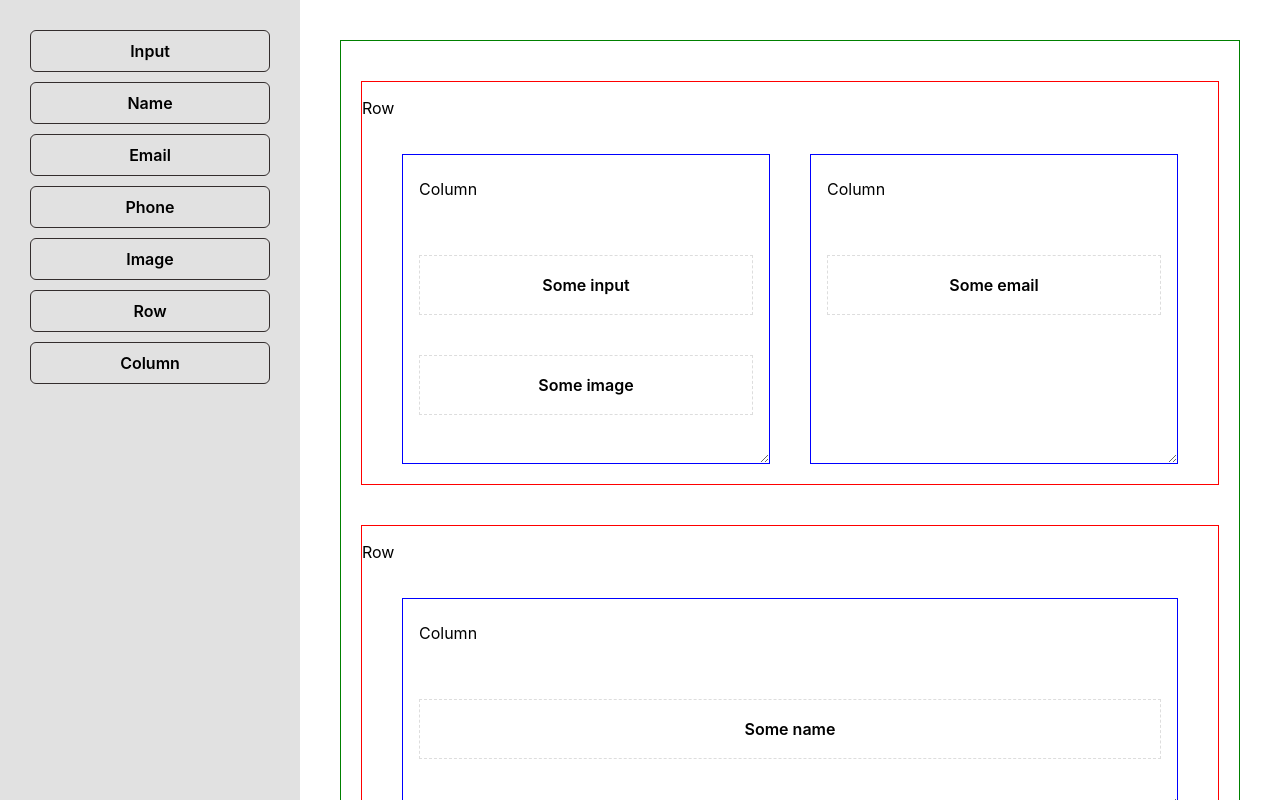
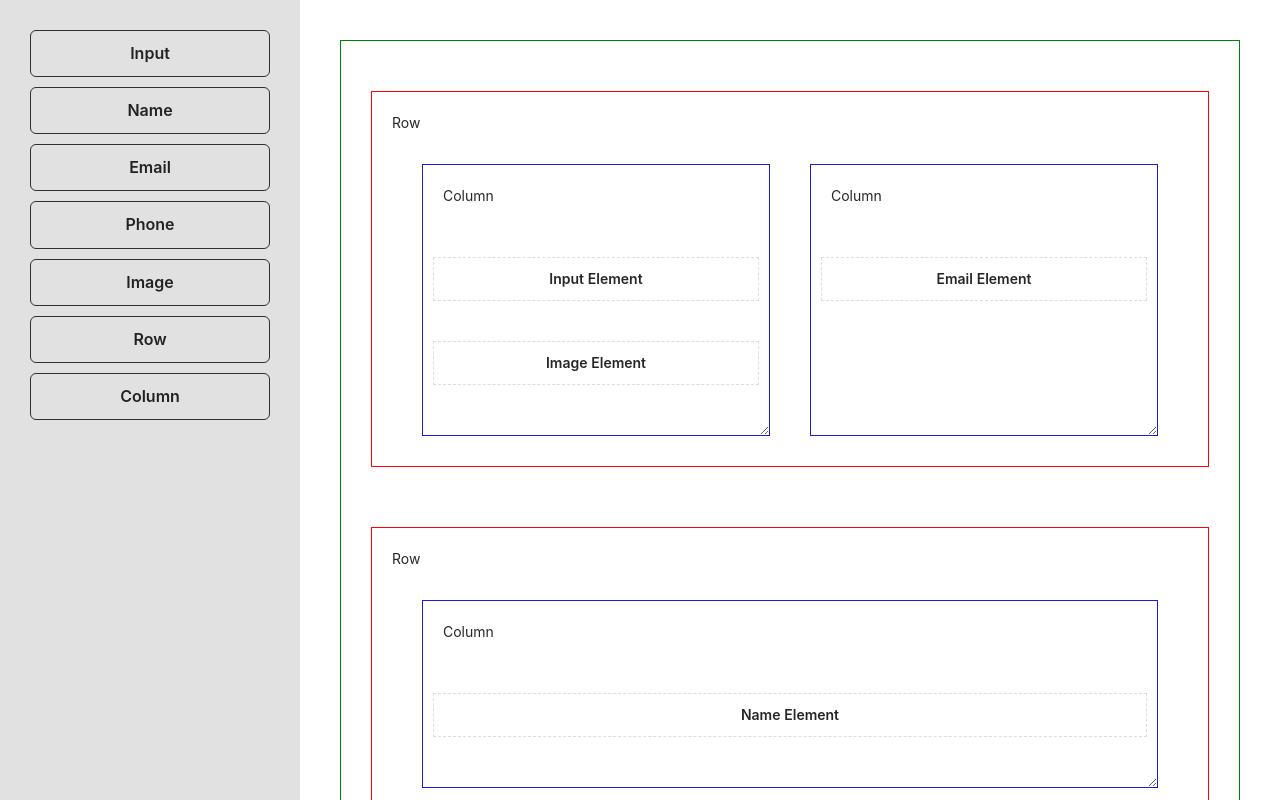
Before and after one commit to im-azad/xpeeddnd, a React (Create React App) app: page / in a window 1280 px wide. Shown: the top 800 px of the page. Built offline with nearby package versions, Linux system fonts and the light colour scheme.

Commit message:
added popup modal and fixed some issue

```diff
--- a/package.json
+++ b/package.json
@@ -6,6 +6,7 @@
     "@testing-library/jest-dom": "^5.16.5",
     "@testing-library/react": "^13.3.0",
     "@testing-library/user-event": "^13.5.0",
+    "antd": "^4.22.4",
     "classnames": "^2.3.1",
     "react": "^18.2.0",
     "react-dnd": "^16.0.1",
--- a/src/App.css
+++ b/src/App.css
@@ -1,7 +1,9 @@
+/* page style */
 .pageWrapper {
 	display: flex;
 }
 
+/* sidebar style */
 .sideBar {
 	flex: 0 0 300px;
 	background-color: #e1e1e1;
@@ -12,7 +14,7 @@
 	padding: 10px;
 	font-size: 16px;
 	font-weight: 600;
-	border: 1px solid rgb(51, 45, 45);
+	border: 1px solid #332d2d;
 	text-align: center;
 	text-transform: capitalize;
 	border-radius: 6px;
@@ -20,6 +22,8 @@
 .sidebarItem:not(:last-child) {
 	margin-bottom: 10px;
 }
+
+/* page container layout style  */
 .pageContainer {
 	flex: 0 0 calc(100% - 300px);
 	padding: 20px;
@@ -31,14 +35,12 @@
 	margin: 20px;
 	border: 1px solid green;
 }
+
+/*drop zone style*/
 .dropZone {
 	flex: 0 0 auto;
 	height: 40px;
 	transition: 200ms all;
-}
-
-.dropZone:nth-of-type(2n) {
-	display: none;
 }
 
 .dropZone.horizontalDrag {
@@ -54,54 +56,8 @@
 	background-color: green;
 	transition: 0.3s ease;
 }
-.trashDropZone.active {
-	transition: 0.3s ease;
-	background-color: red;
-}
 
-.component {
-	height: 60px;
-	padding: 10px;
-	background: #aaa;
-	display: grid;
-	align-items: center;
-	justify-content: center;
-	border: 1px dashed #ddd;
-	padding: 0.5rem 1rem;
-	background-color: #fff;
-}
-
-.column {
-	border: 1px solid blue;
-	/* flex: 1 1 100%; */
-	width: 100%;
-	max-width: 100%;
-	padding: 10px;
-	resize: horizontal;
-	overflow: hidden;
-	cursor: col-resize;
-}
-
-.columns {
-	display: flex;
-	padding: 20px 0;
-}
-
-.columnContainer {
-	display: flex;
-}
-
-.base {
-	padding: 0.5rem 1rem;
-	background-color: white;
-	cursor: move;
-}
-
-.row {
-	border: 1px solid red;
-	padding: 0;
-}
-
+/* trash drop zone style */
 .trashDropZone {
 	position: relative;
 	text-align: center;
@@ -115,16 +71,60 @@
 	justify-content: center;
 	border-radius: 6px;
 }
-
-.pageContainer {
-	display: flex;
-	flex: 1;
-	flex-direction: column;
-	margin-bottom: 100px;
+.trashDropZone.active {
+	transition: 0.3s ease;
+	background-color: red;
 }
 
+/* base style */
+.base {
+	padding: 0.5rem 1rem;
+	background-color: white;
+	cursor: move;
+}
+.base p {
+	cursor: pointer;
+	padding: 10px;
+	margin: 0;
+}
+
+/* row style */
+.row {
+	border: 1px solid red;
+	padding: 10px;
+	margin: 10px;
+}
+
+/* column style */
+.column {
+	border: 1px solid #1b1bd8;
+	width: 100%;
+	max-width: 100%;
+	padding: 10px;
+	resize: horizontal;
+	overflow: hidden;
+}
+
+.columns {
+	display: flex;
+	padding: 20px 0;
+}
+
+.columnContainer {
+	display: flex;
+}
+
+/* component style */
+.component {
+	display: grid;
+	grid-template-columns: 1fr;
+	justify-content: center;
+	border: 1px dashed #ddd;
+	background-color: #fff;
+}
 .componentContent {
 	text-align: center;
+	padding: 10px;
 	margin: 0;
 	font-weight: 600;
 }
--- a/src/components/Column.js
+++ b/src/components/Column.js
@@ -6,15 +6,19 @@ import Component from './Component';
 
 const style = {};
 const Column = ({ data, components, handleDrop, path }) => {
+	// react useRef hooks
 	const ref = useRef(null);
 
+	// column drag source useDrag hook
+	// type and item required.type must be either a string or a symbol and item should be object or function
 	const [{ isDragging }, drag] = useDrag({
+		type: COLUMN,
 		item: {
 			id: data.id,
 			children: data.children,
 			path,
 		},
-		type: COLUMN,
+
 		collect: (monitor) => ({
 			isDragging: monitor.isDragging(),
 		}),
@@ -23,6 +27,7 @@ const Column = ({ data, components, handleDrop, path }) => {
 	const opacity = isDragging ? 0 : 1;
 	drag(ref);
 
+	// renderComponent function return component
 	const renderComponent = (component, currentPath) => {
 		return (
 			<Component
@@ -40,12 +45,12 @@ const Column = ({ data, components, handleDrop, path }) => {
 			style={{ ...style, opacity }}
 			className='base draggable column'
 		>
-			<p>Column</p>
+			<p id={data.id}>Column</p>
 			{data.children?.map((component, index) => {
 				const currentPath = `${path}-${index}`;
 
 				return (
-					<React.Fragment key={component.id}>
+					<div key={component.id}>
 						<DropZone
 							data={{
 								path: currentPath,
@@ -54,7 +59,7 @@ const Column = ({ data, components, handleDrop, path }) => {
 							onDrop={handleDrop}
 						/>
 						{renderComponent(component, currentPath)}
-					</React.Fragment>
+					</div>
 				);
 			})}
 			<DropZone
--- a/src/components/Component.js
+++ b/src/components/Component.js
@@ -5,8 +5,11 @@ import { COMPONENT } from '../constants';
 const style = {
 	cursor: 'move',
 };
+
 const Component = ({ data, components, path }) => {
 	const ref = useRef(null);
+	// component drag source useDrag hook
+	// type and item required.type must be either a string or a symbol and item should be object or function
 
 	const [{ isDragging }, drag] = useDrag({
 		item: { id: data.id, path },
@@ -27,7 +30,9 @@ const Component = ({ data, components, path }) => {
 			style={{ ...style, opacity }}
 			className='component draggable'
 		>
-			<p className='componentContent'>{component?.content}</p>
+			<p className='componentContent' id={data.id}>
+				{component?.content}
+			</p>
 		</div>
 	);
 };
--- a/src/components/Container.js
+++ b/src/components/Container.js
@@ -1,12 +1,11 @@
 import React, { useCallback, useState } from 'react';
+import { Modal } from 'antd';
+import 'antd/dist/antd.css';
 import { SIDEBAR_ITEMS, SIDEBAR_ITEM, COMPONENT, COLUMN } from '../constants';
-
 import SidebarItem from './SidebarItem';
 import initialData from '../initial-data';
 import DropZone from './DropZone';
-
 import Row from './Row';
-
 import {
 	handleMoveSidebarComponentIntoParent,
 	handleMoveToDifferentParent,
@@ -17,25 +16,18 @@ import shortid from 'shortid';
 import TrashDropZone from './TrashDopZone';
 
 const Container = () => {
-	// initial page layout
+	// Initial page layout state declaration
 	const initialLayout = initialData.layout;
 	const initialComponents = initialData.components;
 	const [layout, setLayout] = useState(initialLayout);
 	const [components, setComponents] = useState(initialComponents);
+	//Modal state declaration
+	const [isModalVisible, setIsModalVisible] = useState(false);
+	const [modalText, setModalText] = useState('');
 
-	const handleDropToTrashBin = useCallback(
-		(dropZone, item) => {
-			const splitItemPath = item.path.split('-');
-			setLayout(handleRemoveItemFromLayout(layout, splitItemPath));
-		},
-		[layout]
-	);
-
+	// Handle drop component
 	const handleDrop = useCallback(
 		(dropZone, item) => {
-			console.log('dropZone', dropZone);
-			console.log('item', item);
-
 			const splitDropZonePath = dropZone.path.split('-');
 			const pathToDropZone = splitDropZonePath.slice(0, -1).join('-');
 
@@ -69,7 +61,7 @@ const Container = () => {
 				return;
 			}
 
-			// move down here since sidebar items dont have path
+			// move down here since sidebar items don't have path
 			const splitItemPath = item.path.split('-');
 			const pathToItem = splitItemPath.slice(0, -1).join('-');
 
@@ -87,8 +79,8 @@ const Container = () => {
 					return;
 				}
 
-				// 2.b. OR move different parent
-				// TODO FIX columns. item includes children
+				// 2.b. move different parent
+
 				setLayout(
 					handleMoveToDifferentParent(
 						layout,
@@ -112,6 +104,7 @@ const Container = () => {
 		},
 		[layout, components]
 	);
+	// Handle row component
 	const renderRow = (row, currentPath) => {
 		return (
 			<Row
@@ -123,22 +116,50 @@ const Container = () => {
 			/>
 		);
 	};
+	// Handle drop trash bin
+	const handleDropToTrashBin = useCallback(
+		(dropZone, item) => {
+			const splitItemPath = item.path.split('-');
+			setLayout(handleRemoveItemFromLayout(layout, splitItemPath));
+		},
+		[layout]
+	);
+
+	//Handle item id and show id popup modal
+	const handleId = (e) => {
+		let id = e.target.id;
+		if (id) {
+			setIsModalVisible(true);
+			setModalText(`Item id: ${id}`);
+		}
+	};
+
+	// Modal handler
+	const handleOk = () => {
+		setIsModalVisible(false);
+	};
+
+	const handleCancel = () => {
+		setIsModalVisible(false);
+	};
 
 	return (
 		<div className='pageWrapper'>
+			{/* Sidebar component */}
 			<div className='sideBar'>
 				{SIDEBAR_ITEMS?.map((sideBarItem, index) => (
 					<SidebarItem key={sideBarItem.id} data={sideBarItem} />
 				))}
 			</div>
+			{/* Page layout container */}
 			{
 				<div className='pageContainer'>
-					<div className='page'>
+					<div className='page' onClick={handleId}>
 						{layout.map((row, index) => {
 							const currentPath = `${index}`;
-
 							return (
 								<div key={row.id}>
+									{/* row dropZone component*/}
 									<DropZone
 										data={{
 											path: currentPath,
@@ -151,6 +172,7 @@ const Container = () => {
 								</div>
 							);
 						})}
+						{/* checked last dropZone component*/}
 						<DropZone
 							data={{
 								path: `${layout.length}`,
@@ -160,13 +182,23 @@ const Container = () => {
 							isLast
 						/>
 					</div>
-
+					{/* Trash dropzone component */}
 					<TrashDropZone
 						data={{
 							layout,
 						}}
 						onDrop={handleDropToTrashBin}
 					/>
+					{/* Popup modal */}
+					<Modal
+						title='Item Clicked'
+						centered
+						visible={isModalVisible}
+						onOk={handleOk}
+						onCancel={handleCancel}
+					>
+						<p>{modalText}</p>
+					</Modal>
 				</div>
 			}
 		</div>
--- a/src/components/DropZone.js
+++ b/src/components/DropZone.js
@@ -5,7 +5,10 @@ import { COMPONENT, SIDEBAR_ITEM, ROW, COLUMN } from '../constants';
 
 const ACCEPTS = [SIDEBAR_ITEM, COMPONENT, ROW, COLUMN];
 
+// dropZone component
 const DropZone = ({ data, onDrop, isLast, className }) => {
+	// DnD useDrop hooks provides drop target
+	// Specifying what types of data items the drop-target will accept and what props will collect
 	const [{ isOver, canDrop }, drop] = useDrop({
 		accept: ACCEPTS,
 		drop: (item, monitor) => {
@@ -18,9 +21,6 @@ const DropZone = ({ data, onDrop, isLast, className }) => {
 
 			// sidebar items can always be dropped anywhere
 			if (!itemPath) {
-				// if (data.childrenCount >= 3) {
-				//  return false;
-				// }
 				return true;
 			}
 
--- a/src/components/Row.js
+++ b/src/components/Row.js
@@ -7,7 +7,8 @@ import Column from './Column';
 const style = {};
 const Row = ({ data, components, handleDrop, path }) => {
 	const ref = useRef(null);
-
+	// row drag source useDrag hook
+	// type and item required.type must be either a string or a symbol and item should be object or function
 	const [{ isDragging }, drag] = useDrag({
 		item: {
 			id: data.id,
@@ -41,7 +42,7 @@ const Row = ({ data, components, handleDrop, path }) => {
 			style={{ ...style, opacity }}
 			className='base draggable row'
 		>
-			<p>Row</p>
+			<p id={data.id}>Row</p>
 			<div className='columns'>
 				{data.children.map((column, index) => {
 					const currentPath = `${path}-${index}`;
--- a/src/components/SidebarItem.js
+++ b/src/components/SidebarItem.js
@@ -2,6 +2,9 @@ import React from 'react';
 import { useDrag } from 'react-dnd';
 
 const SidebarItem = ({ data }) => {
+	// sidebarItem drag source useDrag hook
+	// type and item required.type must be either a string or a symbol and item should be object or function
+
 	const [collected, drag, dragPreview] = useDrag(() => ({
 		item: data,
 		type: data.type,
@@ -13,7 +16,7 @@ const SidebarItem = ({ data }) => {
 		<div ref={dragPreview} />
 	) : (
 		<div className='sidebarItem' ref={drag} style={{ ...collected }}>
-			{data.component.type}
+			{data?.component?.type}
 		</div>
 	);
 };
--- a/src/components/TrashDopZone.js
+++ b/src/components/TrashDopZone.js
@@ -6,30 +6,12 @@ import { COMPONENT, ROW, COLUMN } from '../constants';
 const ACCEPTS = [ROW, COLUMN, COMPONENT];
 
 const TrashDropZone = ({ data, onDrop }) => {
+	// DnD useDrop hooks provides drop target
+	// accept are required
 	const [{ isOver, canDrop }, drop] = useDrop({
 		accept: ACCEPTS,
 		drop: (item, monitor) => {
 			onDrop(data, item);
-		},
-		canDrop: (item, monitor) => {
-			const layout = data.layout;
-			const itemPath = item.path;
-			const splitItemPath = itemPath.split('-');
-			const itemPathRowIndex = splitItemPath[0];
-			const itemRowChildrenLength =
-				layout[itemPathRowIndex] &&
-				layout[itemPathRowIndex].children.length;
-
-			// prevent removing a col when row has only one col
-			if (
-				item.type === COLUMN &&
-				itemRowChildrenLength &&
-				itemRowChildrenLength < 2
-			) {
-				return false;
-			}
-
-			return true;
 		},
 		collect: (monitor) => ({
 			isOver: monitor.isOver(),
--- a/src/constants.js
+++ b/src/constants.js
@@ -1,11 +1,11 @@
 import shortid from 'shortid';
 
-export const SIDEBAR_ITEM = 'sidebarItem';
-export const ROW = 'row';
-export const COLUMN = 'column';
-export const COMPONENT = 'component';
+const ROW = 'row';
+const COLUMN = 'column';
+const COMPONENT = 'component';
 
-export const SIDEBAR_ITEMS = [
+const SIDEBAR_ITEM = 'sidebarItem';
+const SIDEBAR_ITEMS = [
 	{
 		id: shortid.generate(),
 		type: SIDEBAR_ITEM,
@@ -59,7 +59,9 @@ export const SIDEBAR_ITEMS = [
 		type: SIDEBAR_ITEM,
 		component: {
 			type: 'column',
-			content: 'Layout Row',
+			content: 'Layout Column',
 		},
 	},
 ];
+
+export { ROW, COLUMN, COMPONENT, SIDEBAR_ITEM, SIDEBAR_ITEMS };
--- a/src/initial-data.js
+++ b/src/initial-data.js
@@ -1,5 +1,6 @@
 import { COMPONENT, ROW, COLUMN } from './constants';
 
+// layout mapping is shown on the initial page layout
 const initialData = {
 	layout: [
 		{
@@ -50,10 +51,22 @@ const initialData = {
 		},
 	],
 	components: {
-		component0: { id: 'component0', type: 'input', content: 'Some input' },
-		component1: { id: 'component1', type: 'image', content: 'Some image' },
-		component2: { id: 'component2', type: 'email', content: 'Some email' },
-		component3: { id: 'component3', type: 'name', content: 'Some name' },
+		component0: {
+			id: 'component0',
+			type: 'input',
+			content: 'Input Element',
+		},
+		component1: {
+			id: 'component1',
+			type: 'image',
+			content: 'Image Element',
+		},
+		component2: {
+			id: 'component2',
+			type: 'email',
+			content: 'Email Element',
+		},
+		component3: { id: 'component3', type: 'name', content: 'Name Element' },
 	},
 };
 
```
Also changed, not shown: 1 other file (tests, documents, lock files or other folders).
